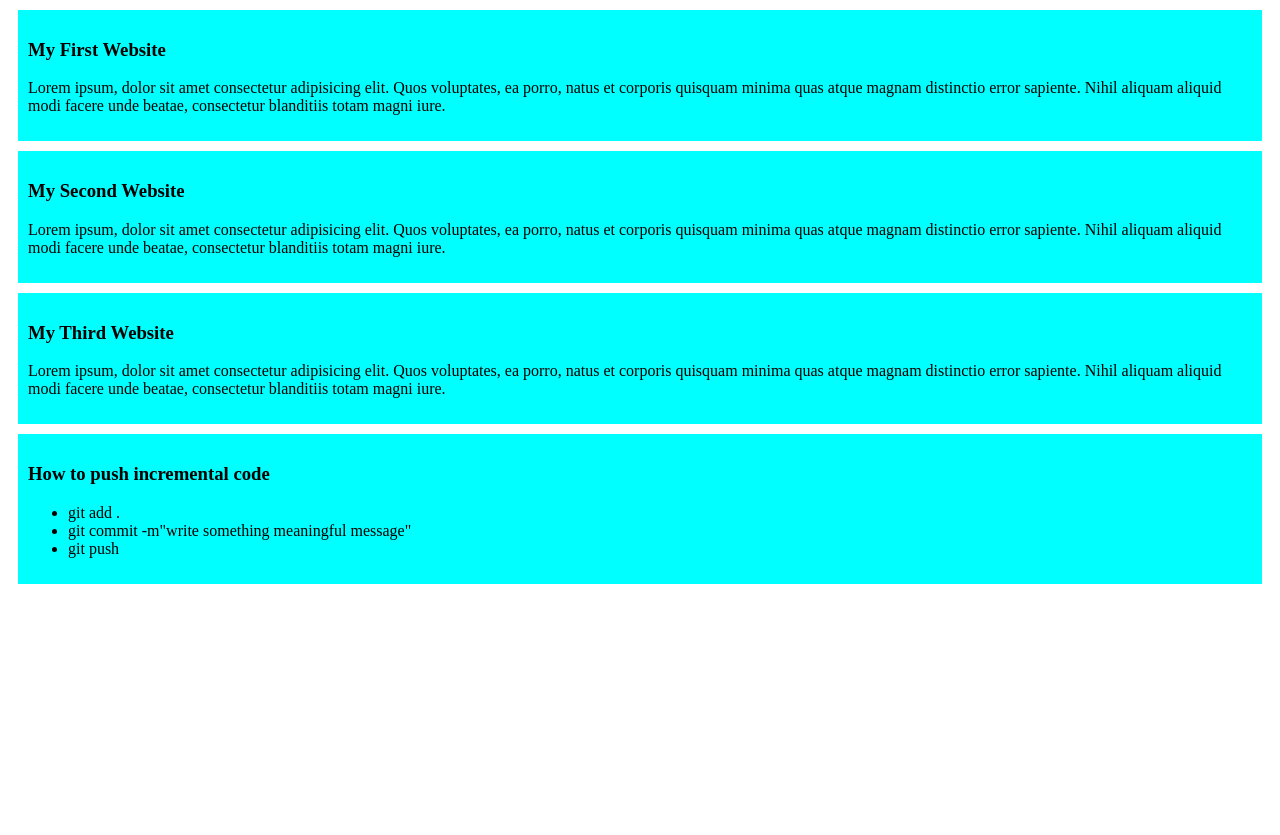
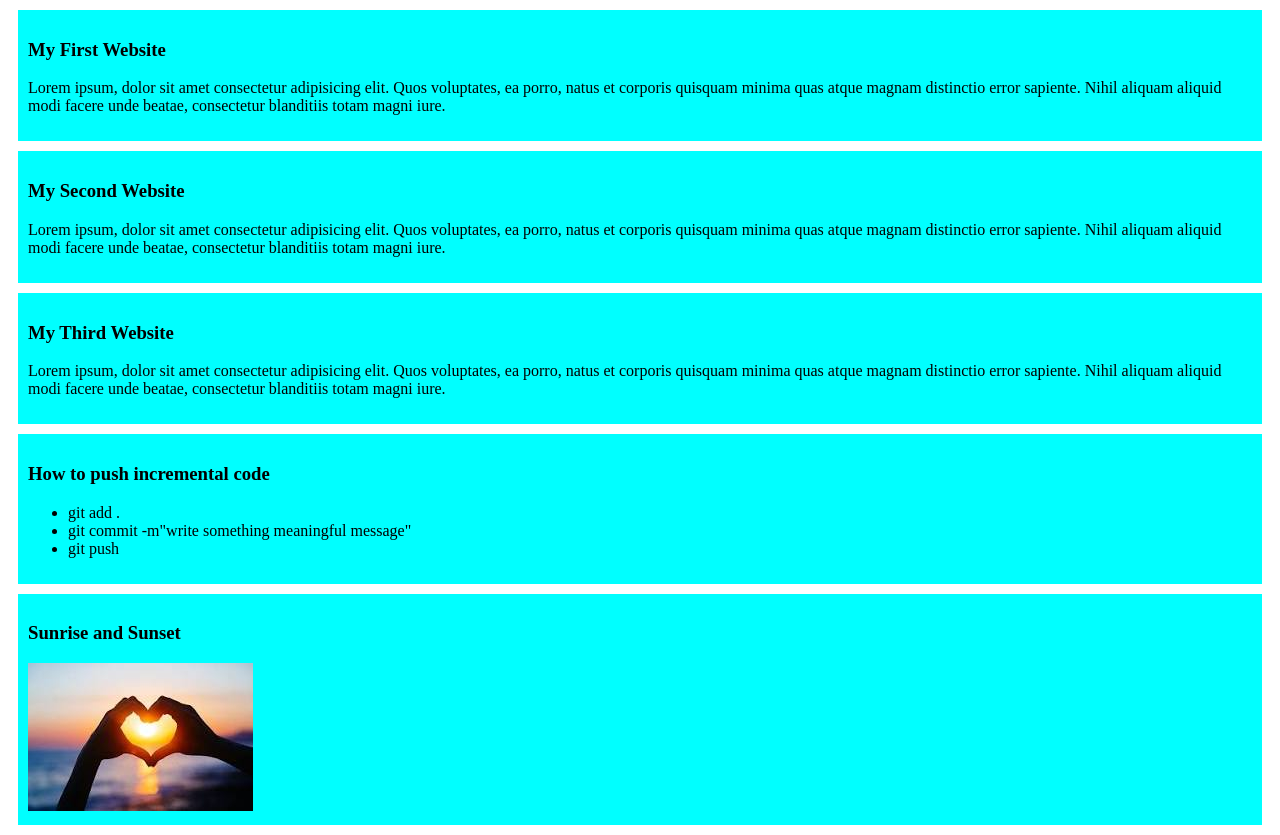
Before and after one commit to sariakhatun/my-simple-website, a plain HTML site: page index.html in a window 1280 px wide. Before the commit the page ends 800 px from the top, so only its background shows below. Drawn offline with Linux system fonts and the light colour scheme.

Commit message:
added a pic

```diff
--- a/index.html
+++ b/index.html
@@ -27,5 +27,9 @@
             <li>git push</li>
         </ul>
     </div>
+    <div>
+        <h3>Sunrise and Sunset</h3>
+        <img src="styles/download.jpg" alt="">
+    </div>
 </body>
 </html>
```
Also changed, not shown: styles/download.jpg (added).
